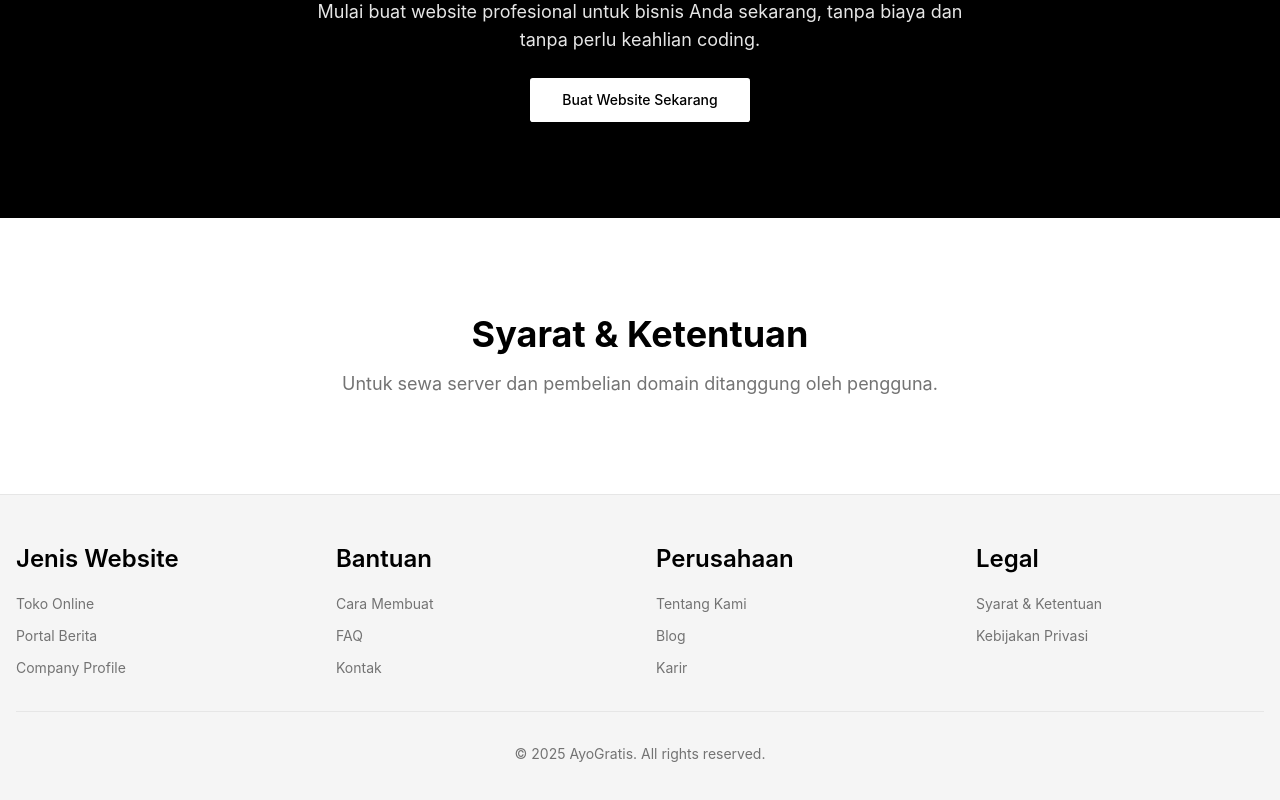
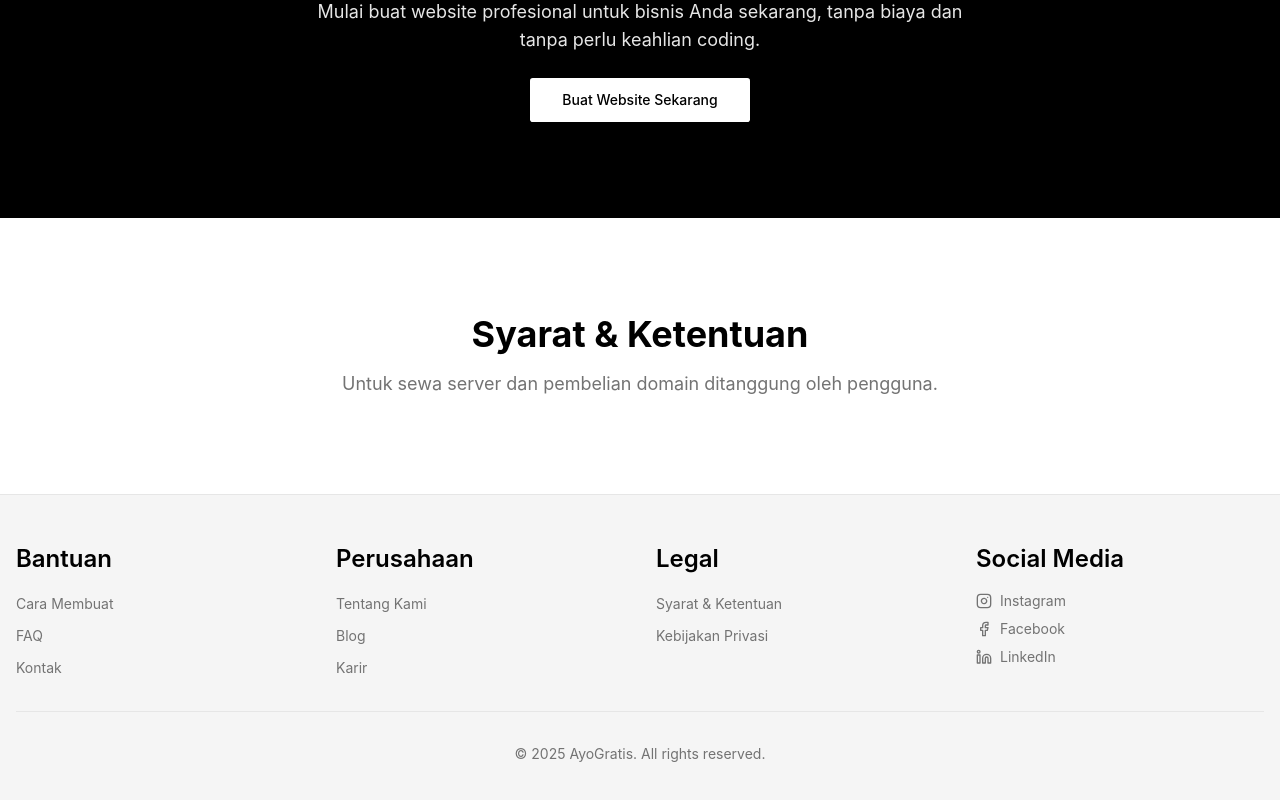
Before and after one commit to hendarSu/ayogratis, a Next.js app: page / in a window 1280 px wide. Shown: the part 2265-3065 px from the top of the page. Built offline with nearby package versions, Linux system fonts and the light colour scheme.

Commit message:
update ui

```diff
--- a/components/footer.tsx
+++ b/components/footer.tsx
@@ -1,3 +1,4 @@
+import { Facebook, Instagram, Linkedin } from "lucide-react"
 import Link from "next/link"
 
 export function Footer() {
@@ -5,26 +6,6 @@ export function Footer() {
     <footer className="bg-secondary border-t border-border">
       <div className="container mx-auto px-4 py-12">
         <div className="grid grid-cols-2 sm:grid-cols-3 md:grid-cols-4 gap-8">
-          <div>
-            <h3 className="font-semibold mb-4">Jenis Website</h3>
-            <ul className="space-y-2">
-              <li>
-                <Link href="#" className="text-sm text-muted-foreground hover:text-primary">
-                  Toko Online
-                </Link>
-              </li>
-              <li>
-                <Link href="#" className="text-sm text-muted-foreground hover:text-primary">
-                  Portal Berita
-                </Link>
-              </li>
-              <li>
-                <Link href="#" className="text-sm text-muted-foreground hover:text-primary">
-                  Company Profile
-                </Link>
-              </li>
-            </ul>
-          </div>
           <div>
             <h3 className="font-semibold mb-4">Bantuan</h3>
             <ul className="space-y-2">
@@ -80,6 +61,29 @@ export function Footer() {
               </li>
             </ul>
           </div>
+          <div>
+            <h3 className="font-semibold mb-4">Social Media</h3>
+            <ul className="space-y-2">
+                <li>
+                <Link href="https://www.instagram.com" className="text-sm text-muted-foreground hover:text-primary flex items-center">
+                  <Instagram className="w-4 h-4 mr-2" />
+                  Instagram
+                </Link>
+                </li>
+                <li>
+                <Link href="https://www.facebook.com" className="text-sm text-muted-foreground hover:text-primary flex items-center">
+                  <Facebook className="w-4 h-4 mr-2" />
+                  Facebook
+                </Link>
+                </li>
+                <li>
+                <Link href="https://www.linkedin.com" className="text-sm text-muted-foreground hover:text-primary flex items-center">
+                  <Linkedin className="w-4 h-4 mr-2" />
+                  LinkedIn
+                </Link>
+                </li>
+            </ul>
+          </div>
         </div>
         <div className="border-t border-border mt-8 pt-8 text-center text-sm text-muted-foreground">
           <p>&copy; {new Date().getFullYear()} AyoGratis. All rights reserved.</p>
```
Lines whose indentation alone changed are shown as unchanged.
